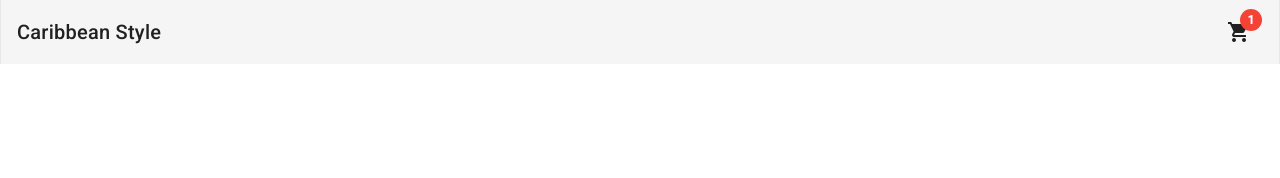
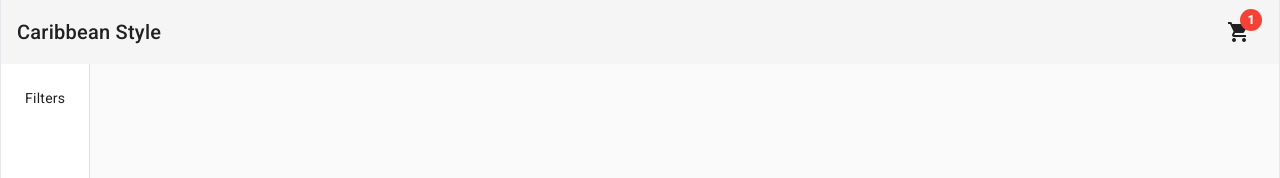
Before and after one commit to eilleenmaria/ecommerceangular, an Angular app: page /home in a window 1280 px wide. Before the commit this address led to /. Shown: the top 178 px of the page. Built offline with nearby package versions, Linux system fonts and the light colour scheme.

Commit message:
generated products-header component

```diff
--- a/src/app/app-routing.module.ts
+++ b/src/app/app-routing.module.ts
@@ -1,7 +1,15 @@
 import { NgModule } from '@angular/core';
 import { RouterModule, Routes } from '@angular/router';
+import { HomeComponent } from './pages/home/home.component';
 
-const routes: Routes = [];
+const routes: Routes = [{
+  path: 'home',
+  component: HomeComponent
+},
+{
+  path: '', redirectTo: 'home', pathMatch: 'full'
+}
+];
 
 @NgModule({
   imports: [RouterModule.forRoot(routes)],
--- a/src/app/app.component.ts
+++ b/src/app/app.component.ts
@@ -4,6 +4,7 @@
   selector: 'app-root',
   template: `
     <app-header></app-header>
+    <router-outlet></router-outlet>
   `,
   styles: []
 })
--- a/src/app/app.module.ts
+++ b/src/app/app.module.ts
@@ -17,13 +17,17 @@
 import {MatBadgeModule} from '@angular/material/badge';
 import {MatSnackBarModule} from '@angular/material/snack-bar';
 import { HeaderComponent } from './components/header/header.component';
+import { HomeComponent } from './pages/home/home.component';
+import { ProductsHeaderComponent } from './components/products-header/products-header.component';
 
 
 
 @NgModule({
   declarations: [
     AppComponent,
-    HeaderComponent
+    HeaderComponent,
+    HomeComponent,
+    ProductsHeaderComponent
   ],
   imports: [
     BrowserModule,
--- /dev/null
+++ b/src/app/components/products-header/products-header.component.ts
@@ -0,0 +1,15 @@
+import { Component } from '@angular/core';
+
+@Component({
+  selector: 'app-products-header',
+  template: `
+    <p>
+      products-header works!
+    </p>
+  `,
+  styles: [
+  ]
+})
+export class ProductsHeaderComponent {
+
+}
--- /dev/null
+++ b/src/app/pages/home/home.component.html
@@ -0,0 +1,9 @@
+<mat-drawer-container
+ [autosize]="true"
+ class="min-h-full max-w-7x1 mx-auto border-x"
+ >
+    <mat-drawer mode="side" opened class="p-6">
+        <div>Filters</div>
+    </mat-drawer>
+
+</mat-drawer-container>
--- /dev/null
+++ b/src/app/pages/home/home.component.ts
@@ -0,0 +1,11 @@
+import { Component } from '@angular/core';
+
+@Component({
+  selector: 'app-home',
+  templateUrl: './home.component.html',
+  styles: [
+  ]
+})
+export class HomeComponent {
+
+}
```
